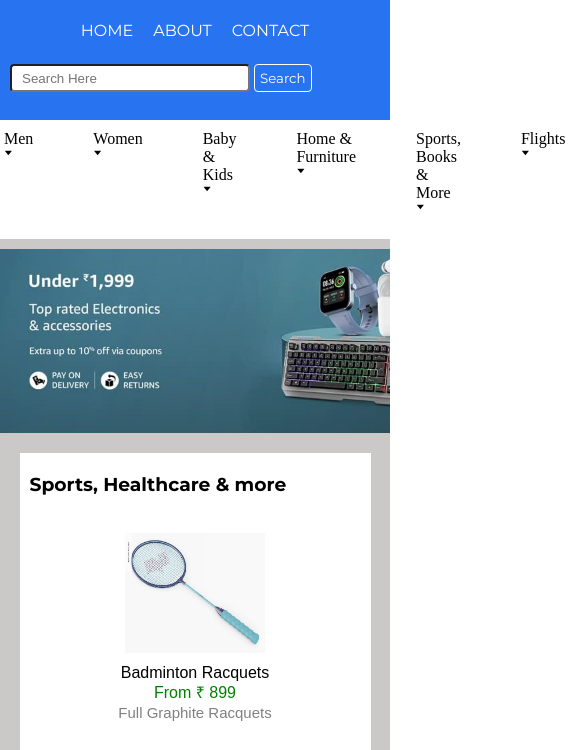
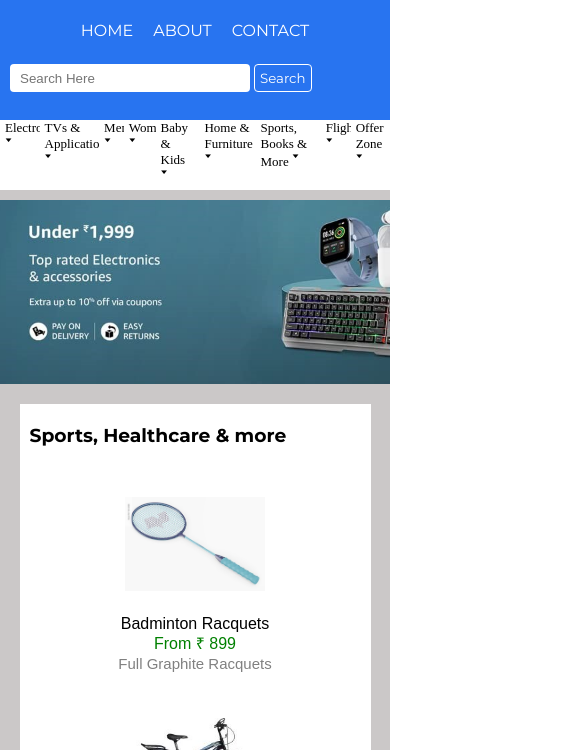
Before and after one commit to salauddin36/project.1, a plain HTML site: page index.html in a window 390 px wide. Shown: the part 32-782 px from the top of the page, 585 px wide, since content can reach past the window. Drawn offline with Linux system fonts and the light colour scheme.

Commit message:
responsive

```diff
--- a/style.css
+++ b/style.css
@@ -8,7 +8,9 @@
 img{
     cursor: pointer;
 }
-
+img{
+    object-fit: contain;
+}
 /* -----------header---------- */
 header nav .logo{
     display: flex;
@@ -52,13 +54,17 @@
 .search{
     display: flex;
     align-items: center;
+    margin-left: auto;
+    margin-right: 20px;
 }
 .search input{
-    width: 30vw;
-    height: 25px;
+    width: 20vw;
+    height: 30px;
     border-radius: 4px;
     margin: 0 4px 0 40px;
     padding: 10px;
+    outline: none;
+    border: none;
 }
 .search input:focus{
     outline: none;
@@ -75,7 +81,6 @@
 .btn:hover{
     background-color: white;
     color: #2874f0;
-    font-weight: 700;
     transition: 0.2s;
 }
 
@@ -200,7 +205,7 @@
 
 
 /* ------------  Media Querry  -------- */
-@media screen and (max-width: 840px) {
+@media screen and (max-width: 768px) {
 
     header nav{
         display: flex;
@@ -233,6 +238,7 @@
     .search{
         display: flex;
         align-items: center;
+        margin-left: 0;
         justify-content: flex-start;
         transition: 0.3s ease;
     }
@@ -244,6 +250,11 @@
 
     .btn{
         padding: 5px 5px;
+    }
+    .category ul li {
+        padding: 0px 5px;
+        font-size: 13px;
+        overflow: hidden;
     }
 
     .image img{
@@ -260,4 +271,12 @@
         width: 140px;
         height: 120px;
     }
+    footer {
+        height: 100px;
+        flex-direction: column;
+        align-items: center;
+    }
+    .footer-p {
+        padding-left: 20px;
+    }
 }
```
Also changed, not shown: img/img9.jpg (deleted).
